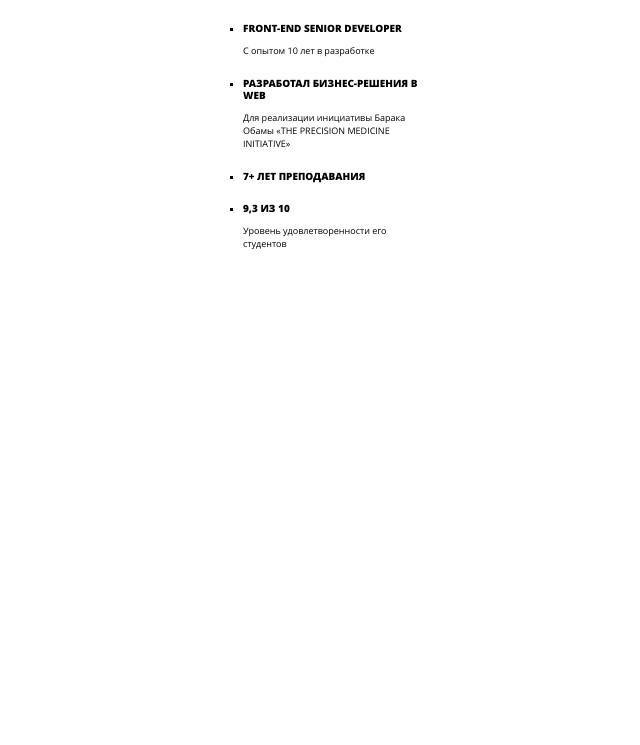
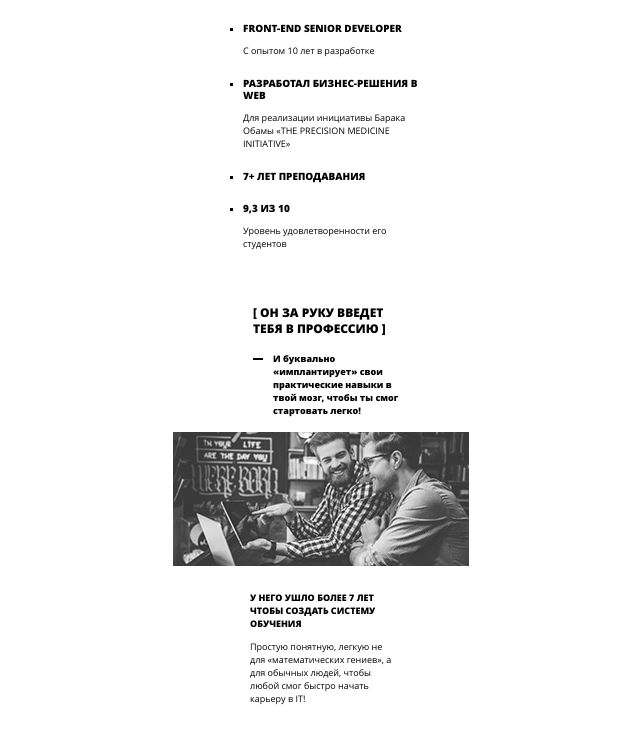
Before and after one commit to arthurtheking/tripwire, a website: page src/index.html in a window 1280 px wide. Shown: the part 7020-7765 px from the top of the page, without its empty margins (317-957 px from the left). Before the commit the page ends 7325 px from the top, so only its background shows below. Drawn offline with Linux system fonts and the light colour scheme; files that its build step writes are made by us from their sources.

Commit message:
added sec 13 320

```diff
--- a/src/index.html
+++ b/src/index.html
@@ -246,6 +246,15 @@
             </ul>
         </div>
     </div>
+    <div class="wrapper_m">
+        <div class="container_m">
+            <h3 class="title_m">[ Он за руку введет тебя в профессию ]</h3>
+            <h5 class="subtitle_m">И буквально «имплантирует» свои практические навыки в твой мозг, чтобы ты смог стартовать легко!</h5>
+            <img src="./img/look-320.jpg" alt="cafe">
+            <p class="text_primary_m">У него ушло более 7 лет чтобы создать систему обучения</p>
+            <p class="text_secondary_m">Простую понятную, легкую не для «математических гениев», а для обычных людей, чтобы любой смог быстро начать карьеру в IT!</p>
+        </div>
+    </div>
 </body>
 
 </html>
--- /dev/null
+++ b/src/sass/components/_section_m.scss
@@ -0,0 +1,55 @@
+.wrapper_m {
+    min-width: 320px;
+    color: #000000;
+    font-family: 'Open Sans', sans-serif;
+}
+.container_m {
+    width: 300px;
+    margin-left: auto;
+    margin-right: auto;
+    padding-bottom: 30px;
+}
+.title_m {
+    font-size: 12px;
+    line-height: 16px;
+    font-weight: 900;
+    width: 150px;
+    margin-left: 80px;
+    margin-bottom: 15px;
+    text-transform: uppercase;
+}
+.subtitle_m {
+    font-size: 9px;
+    line-height: 13px;
+    font-weight: 900;
+    width: 140px;
+    margin-left: 100px;
+    position: relative;
+    margin-bottom: 15px;
+}
+.subtitle_m::before {
+    content: '';
+    width: 10px;
+    position: absolute;
+    top: 6px;
+    left:-20px;
+    border-bottom: 2px solid #000;
+}
+.container_m>img {
+    margin-bottom: 25px;
+}
+.text_primary_m {
+    width: 135px;
+    margin-left: 77px;
+    margin-bottom: 10px;
+    font-size: 9px;
+    line-height: 13px;
+    font-weight: 900;
+    text-transform: uppercase;
+}
+.text_secondary_m {
+    width: 145px;
+    margin-left: 77px;
+    font-size: 9px;
+    line-height: 13px;
+}
--- a/src/sass/main.scss
+++ b/src/sass/main.scss
@@ -15,3 +15,4 @@
 @import "./components/_section_j.scss";
 @import "./components/_section_k.scss";
 @import "./components/_section_l.scss";
+@import "./components/_section_m.scss";
```
Also changed, not shown: build/css/stylesheet.css, build/img/look-320.jpg (added), build/index.html, src/img/look-320.jpg (added).
